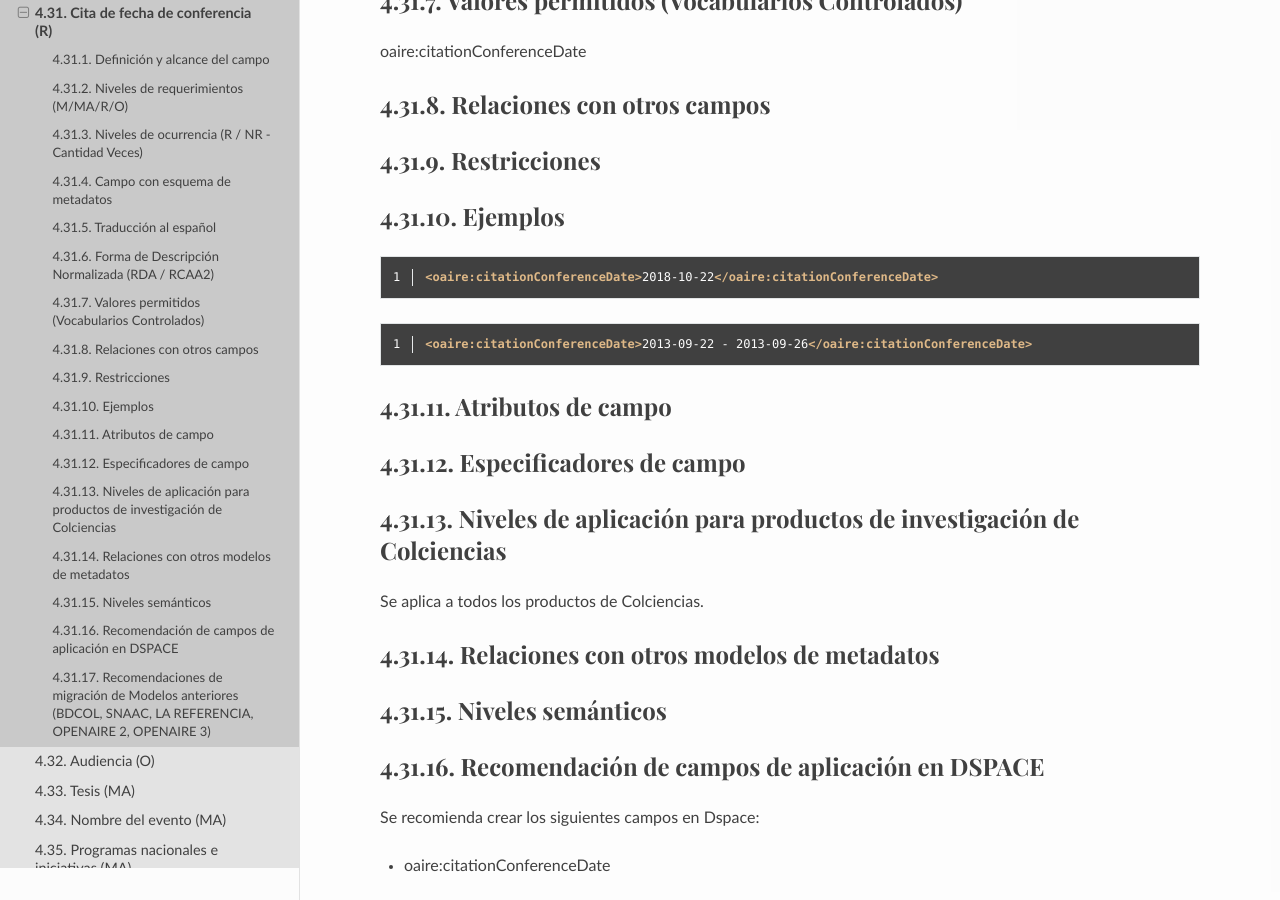
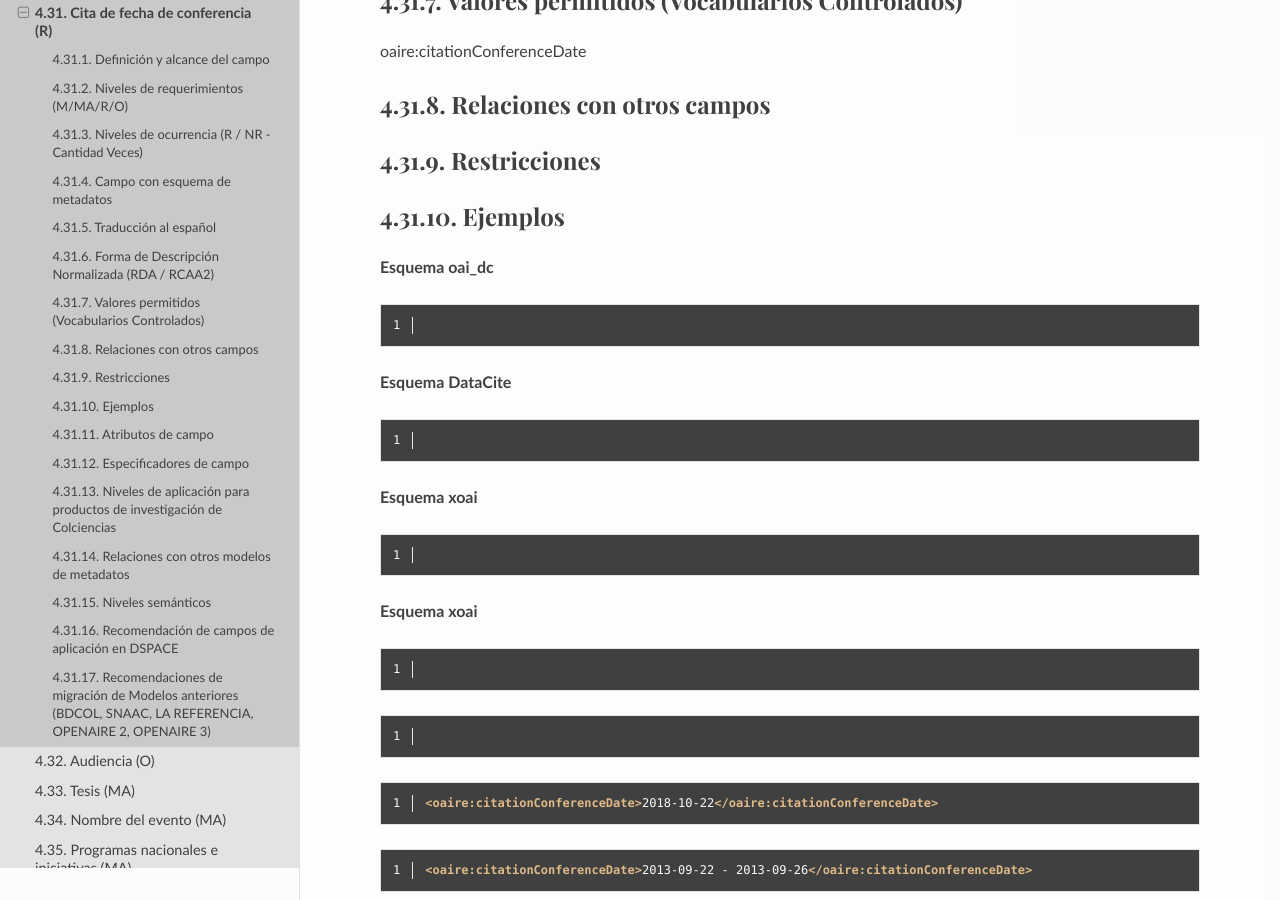
Before and after one commit to rcic/openaire4, a Sphinx documentation site: the page built from docs/field_citationconferencedate.rst, in a window 1280 px wide and 900 px high, scrolled down 887 px. Built offline with Sphinx 7.4.7 and the Read the Docs theme 2.0.0, drawn with Linux system fonts in a browser that asks for light colours; some web fonts are replaced; a script that is not in the unit is left out.

Commit message:
actualizacion

```diff
--- a/docs/field_citationconferencedate.rst
+++ b/docs/field_citationconferencedate.rst
@@ -42,6 +42,29 @@ Restricciones
 Ejemplos
 --------
 
+**Esquema oai_dc**
+
+.. code-block:: xml
+   :linenos:
+
+**Esquema DataCite**
+
+.. code-block:: xml
+   :linenos:
+
+**Esquema xoai**
+
+.. code-block:: xml
+   :linenos:
+
+**Esquema xoai**
+
+.. code-block:: xml
+   :linenos:
+
+.. code-block:: xml
+   :linenos:
+
 .. code-block:: xml
    :linenos:
 
```
Also changed, not shown: docs/field_audience.rst (+24 -0 lines).
